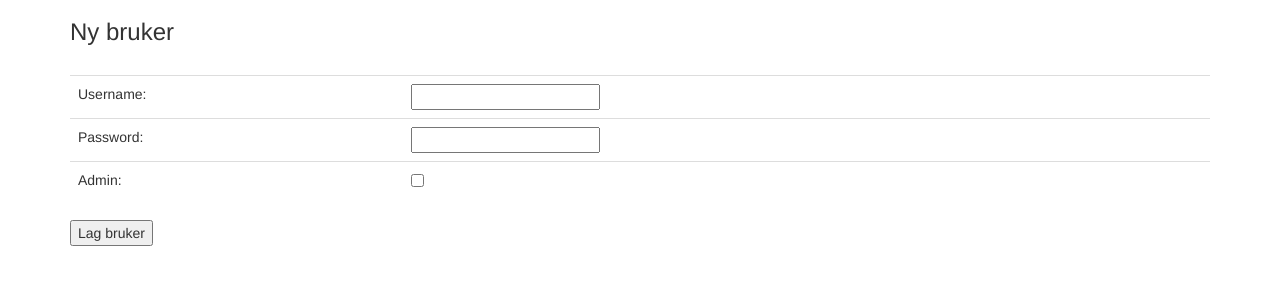
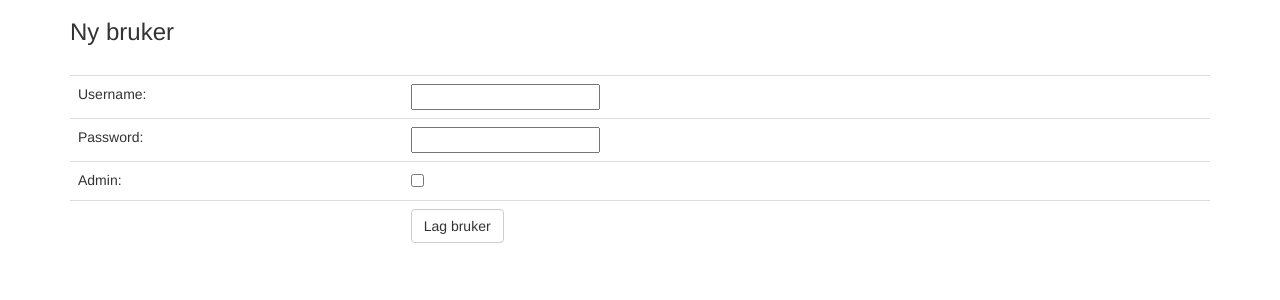
Before and after one commit to halv00rsen/Scorez3.0, a Flask app: page /user_admin in a window 1280 px wide. Shown: the part 51-351 px from the top of the page. Run offline with Flask 2, Linux system fonts and the light colour scheme; the visitor is signed in with stand-in values (Sample User, id 1); some libraries are stand-ins or nearby versions.

Commit message:
moved button

```diff
--- a/templates/admin.html
+++ b/templates/admin.html
@@ -16,8 +16,13 @@
 				<td>Admin:</td>
 				<td><input type="checkbox" name="admin" id="admin"></td>
 			</tr>
+			<tr>
+				<td></td>
+				<td>
+					<button id="create_user" class="btn btn-default">Lag bruker</button>
+				</td>
+			</tr>
 		</table>
-		<button id="create_user">Lag bruker</button>
 
 {% endblock %}
 
```
